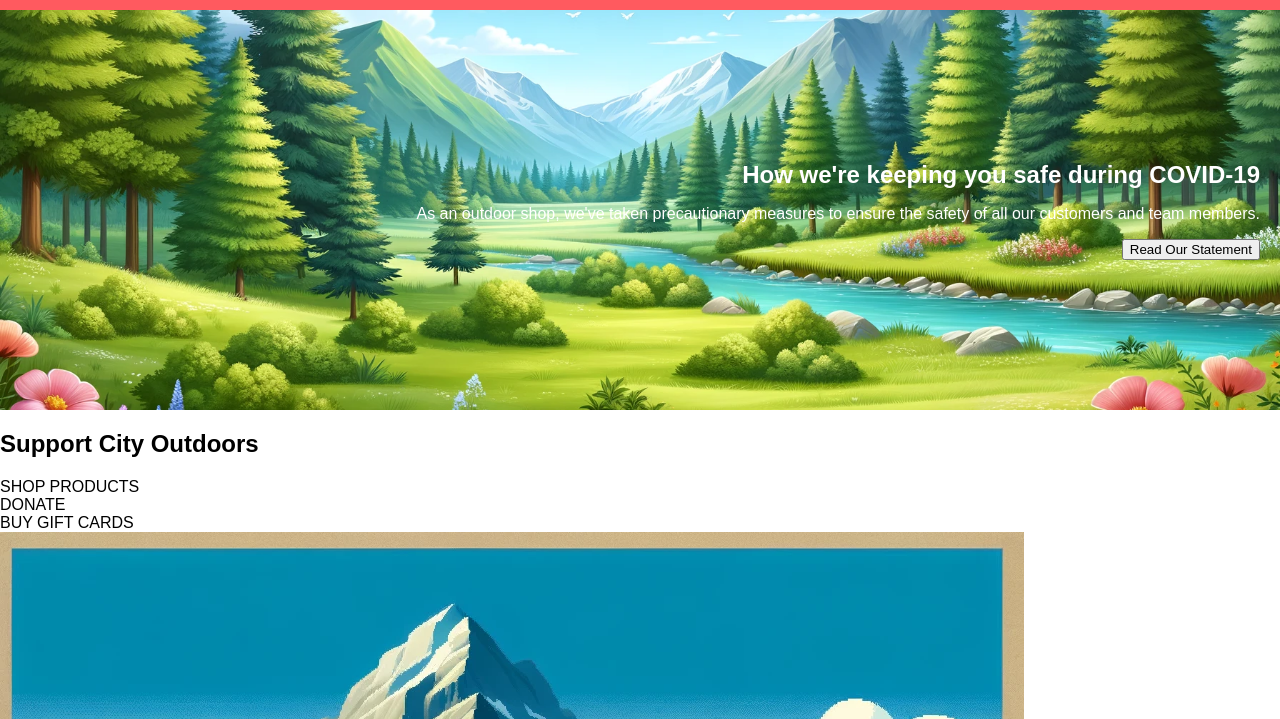
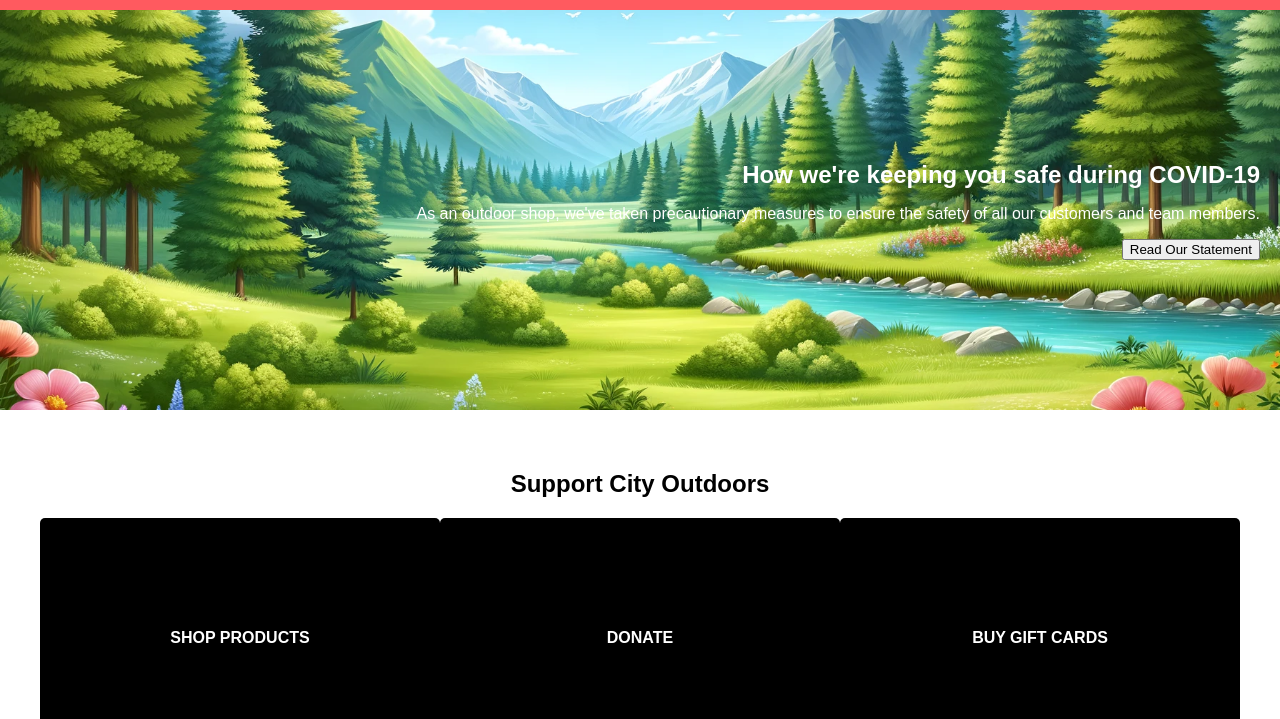
Before and after one commit to Carti011/CityAdventure, a plain HTML site: page index.html in a window 1280 px wide. Shown: the part 81-800 px from the top of the page. Drawn offline with nearby package versions, Linux system fonts and the light colour scheme; files whose address does not match are found by name.

Commit message:
Estilizando Sessao suporte

```diff
--- a/src/css/estilo.css
+++ b/src/css/estilo.css
@@ -62,3 +62,31 @@ nav ul li a:hover{
 .hero-text h1 {
     margin: 0;
 }
+
+.support {
+    padding: 40px;
+    text-align: center;
+    font-weight: bold;
+}
+
+.support h2 {
+    margin-bottom: 20px;
+}
+
+.support-options {
+    display: flex;
+    justify-content: space-around;
+}
+
+.support-options .option {
+    background: black;
+    color: white;
+    padding: 20px;
+    width: 30%;
+    height: 200px; /* Set a fixed height to make the boxes more squared */
+    text-align: center;
+    border-radius: 5px; /* Adjust or remove to make the corners more squared */
+    display: flex;
+    flex-direction: column;
+    justify-content: center;
+}
```
